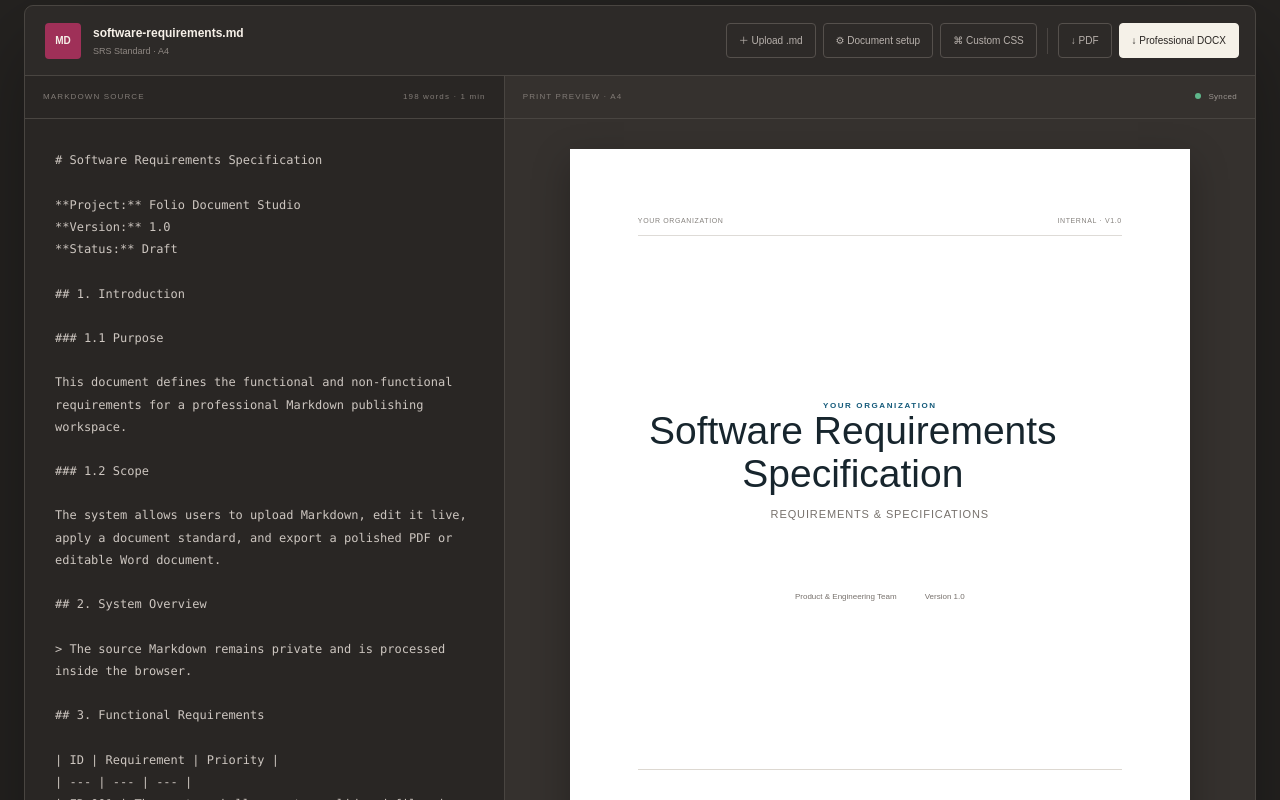
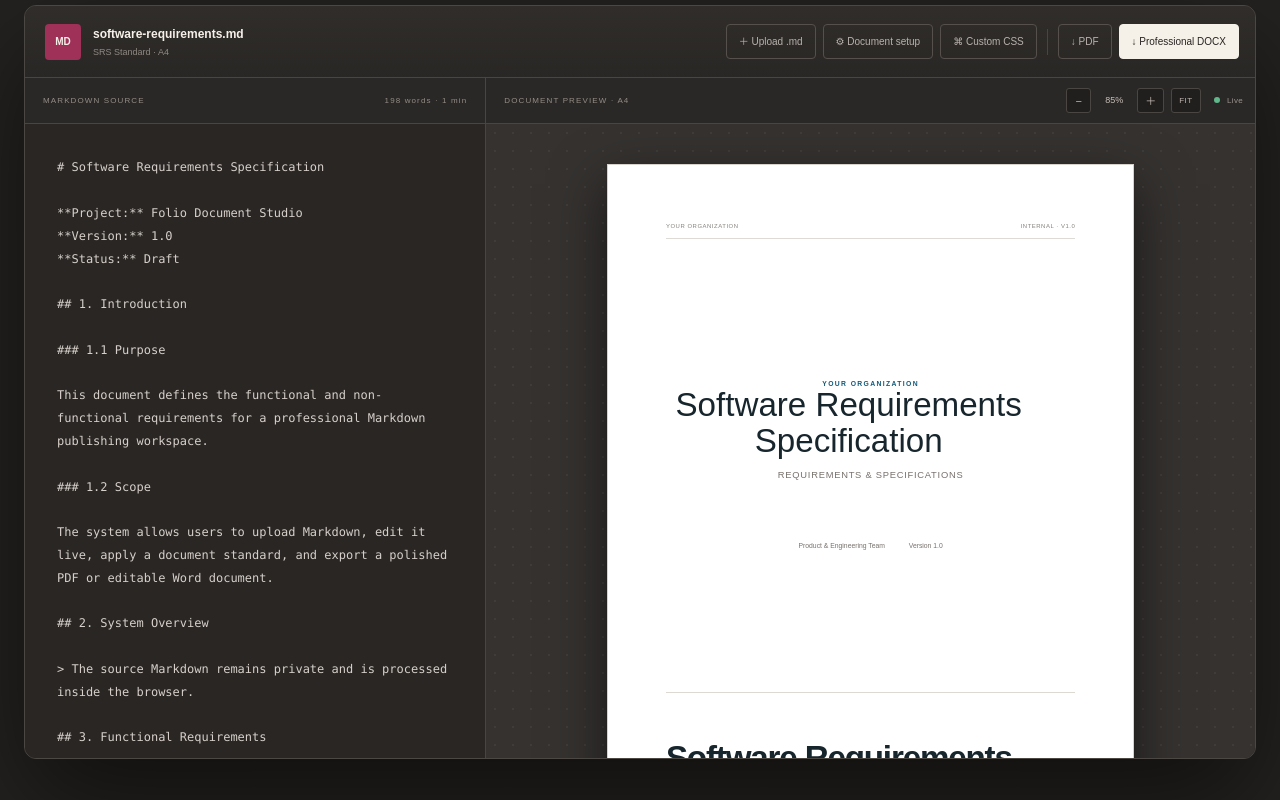
Before and after one commit to Sai-nath/folio, a Next.js app: page / in a window 1280 px wide. Shown: the part 1040-1840 px from the top of the page. Built offline with nearby package versions, Linux system fonts and the light colour scheme.

Commit message:
Fix document preview scrolling and polish studio

```diff
--- a/app/globals.css
+++ b/app/globals.css
@@ -37,8 +37,8 @@ a { color: inherit; text-decoration: none; }
 .studio-heading { display: flex; justify-content: space-between; align-items: flex-end; margin-bottom: 45px; }
 .studio-heading h2 { margin: 15px 0 0; font: 400 clamp(42px, 5vw, 66px)/.98 Georgia, serif; letter-spacing: -.045em; }
 .studio-heading > p { color: #a7a09b; max-width: 390px; font: 15px/1.65 Georgia, serif; }
-.studio { border: 1px solid #494541; background: #2d2a28; border-radius: 9px; overflow: hidden; box-shadow: 0 36px 90px #0005; }
-.studio-bar { min-height: 70px; padding: 13px 16px 13px 20px; display: flex; align-items: center; justify-content: space-between; border-bottom: 1px solid #494541; }
+.studio { border: 1px solid #4b4743; background: #2d2a28; border-radius: 12px; overflow: hidden; box-shadow: 0 44px 110px #0008, inset 0 1px #ffffff0a; }
+.studio-bar { min-height: 72px; padding: 13px 16px 13px 20px; display: flex; align-items: center; justify-content: space-between; border-bottom: 1px solid #494541; background: linear-gradient(180deg, #302d2a, #292725); }
 .file-name { display: flex; align-items: center; gap: 12px; }
 .file-mark { display: grid; place-items: center; background: #9f3058; width: 36px; height: 36px; border-radius: 4px; font: 700 10px Arial; }
 .file-name b, .file-name small { display: block; }
@@ -49,21 +49,34 @@ a { color: inherit; text-decoration: none; }
 .bar-tools button:hover, .bar-tools button.active { background: #3b3734; color: white; }
 .bar-tools button.export { background: #f5f1e8; color: #282421; border-color: #f5f1e8; }
 .divider { width: 1px; height: 26px; background: #4a4542; margin: 0 3px; }
-.workspace { min-height: 650px; display: grid; grid-template-columns: minmax(300px, .78fr) minmax(460px, 1.22fr); position: relative; }
+.workspace { height: clamp(680px, 78vh, 900px); min-height: 0; display: grid; grid-template-columns: minmax(330px, .75fr) minmax(520px, 1.25fr); position: relative; }
 .editor-pane, .preview-pane, .inspector-pane { min-width: 0; display: flex; flex-direction: column; }
 .editor-pane { background: #292624; border-right: 1px solid #494541; }
-.preview-pane { background: #35312e; }
-.pane-label { height: 43px; flex: 0 0 43px; padding: 0 18px; display: flex; align-items: center; justify-content: space-between; border-bottom: 1px solid #494541; color: #817b76; font-size: 8px; letter-spacing: .14em; }
+.preview-pane { min-height: 0; background: #302d2b; overflow: hidden; }
+.pane-label { height: 46px; flex: 0 0 46px; padding: 0 18px; display: flex; align-items: center; justify-content: space-between; border-bottom: 1px solid #494541; color: #938c86; background: #2a2826; font-size: 8px; letter-spacing: .14em; }
 .pane-label .live { color: #9a948f; letter-spacing: .04em; text-transform: none; }
 .live i { display: inline-block; width: 6px; height: 6px; border-radius: 50%; background: #5fb78b; margin-right: 5px; }
-.editor-pane textarea { resize: none; flex: 1; border: 0; outline: none; padding: 30px; background: transparent; color: #cdc6c0; font: 12px/1.85 ui-monospace, SFMono-Regular, Menlo, monospace; caret-color: #dc8ba9; }
-.preview-pane { padding-bottom: 42px; }
-.paper { width: min(620px, calc(100% - 70px)); min-height: 790px; margin: 30px auto 0; padding: var(--page-padding); background: var(--paper); color: var(--ink); box-shadow: 0 13px 35px #0004; font-family: var(--doc-font); position: relative; overflow: hidden; }
+.editor-pane textarea { resize: none; flex: 1; min-height: 0; border: 0; outline: none; padding: 32px; background: transparent; color: #d7d0ca; font: 12px/1.9 ui-monospace, SFMono-Regular, Menlo, monospace; caret-color: #dc8ba9; overflow: auto; scrollbar-color: #5d5651 #292624; }
+.preview-toolbar { padding-right: 12px; }
+.preview-actions { display: flex; align-items: center; gap: 3px; letter-spacing: 0; }
+.preview-actions button { display: grid; place-items: center; min-width: 25px; height: 25px; padding: 0 7px; border: 1px solid #4a4642; border-radius: 3px; background: #211f1d; color: #bdb5af; font-size: 11px; cursor: pointer; }
+.preview-actions button:hover { border-color: #746d67; color: white; }
+.preview-actions > span:not(.live) { min-width: 40px; text-align: center; color: #c6beb8; font-size: 9px; }
+.preview-actions .fit-button { margin-left: 4px; font-size: 8px; text-transform: uppercase; letter-spacing: .05em; }
+.preview-actions .live { margin-left: 10px; }
+.preview-scroll { flex: 1; min-height: 0; overflow: auto; overscroll-behavior: contain; scroll-behavior: smooth; outline: none; background-color: #353230; background-image: radial-gradient(#ffffff0d 1px, transparent 1px); background-size: 18px 18px; scrollbar-color: #6b625c #2b2927; scrollbar-width: thin; }
+.preview-scroll:focus-visible { box-shadow: inset 0 0 0 2px #9f3058; }
+.preview-scroll::-webkit-scrollbar, .editor-pane textarea::-webkit-scrollbar, .inspector-scroll::-webkit-scrollbar { width: 10px; height: 10px; }
+.preview-scroll::-webkit-scrollbar-track, .editor-pane textarea::-webkit-scrollbar-track { background: #292725; }
+.preview-scroll::-webkit-scrollbar-thumb, .editor-pane textarea::-webkit-scrollbar-thumb { background: #5e5752; border: 2px solid #292725; border-radius: 10px; }
+.page-stage { min-width: max-content; min-height: 100%; padding: 40px 52px 70px; display: flex; align-items: flex-start; justify-content: center; }
+.paper { width: 620px; min-height: 877px; margin: 0 auto; padding: var(--page-padding); background: var(--paper); color: var(--ink); box-shadow: 0 2px 3px #0002, 0 22px 60px #0008; font-family: var(--doc-font); position: relative; overflow: visible; transform-origin: top center; border: 1px solid #d7d3cc; }
 .page-a4 { aspect-ratio: 210 / 297; }
 .page-letter { aspect-ratio: 8.5 / 11; }
 .paper-header, .paper-footer { display: flex; justify-content: space-between; align-items: center; color: #85817d; font: 7px/1.2 Arial, sans-serif; letter-spacing: .09em; text-transform: uppercase; }
 .paper-header { margin-bottom: 34px; padding-bottom: 9px; border-bottom: 1px solid #dedbd7; }
 .paper-footer { position: absolute; left: var(--page-padding); right: var(--page-padding); bottom: 24px; padding-top: 9px; border-top: 1px solid #dedbd7; }
+.document-preview { padding-bottom: 28px; }
 .cover-preview { min-height: 500px; display: flex; flex-direction: column; justify-content: center; text-align: center; border-bottom: 1px solid #ddd8d1; margin-bottom: 55px; padding: 35px 0 70px; }
 .cover-preview small { color: var(--accent); font: 700 8px/1 Arial, sans-serif; letter-spacing: .2em; text-transform: uppercase; }
 .cover-preview h1 { max-width: 430px; margin: 52px auto 18px; font-family: var(--doc-font); font-size: 42px; line-height: 1.08; }
@@ -165,9 +178,9 @@ footer small { font-size: 9px; letter-spacing: .1em; text-transform: uppercase;
   .hero { min-height: 590px; padding-top: 80px; }
   .hero-rule { width: 300px; }
   .studio-heading { align-items: flex-start; flex-direction: column; gap: 20px; }
-  .workspace { grid-template-columns: 1fr; }
-  .editor-pane { min-height: 470px; border-right: 0; border-bottom: 1px solid #494541; }
-  .preview-pane { min-height: 740px; }
+  .workspace { height: auto; grid-template-columns: 1fr; }
+  .editor-pane { min-height: 470px; height: 56vh; border-right: 0; border-bottom: 1px solid #494541; }
+  .preview-pane { min-height: 720px; height: 78vh; }
   .template-grid { grid-template-columns: 1fr; max-width: 540px; margin: auto; }
   .feature-grid { grid-template-columns: 1fr; }
   .feature-grid > div, .feature-grid > div + div { min-height: auto; padding: 45px 0; border-right: 0; border-bottom: 1px solid #d3cbc0; }
@@ -188,7 +201,8 @@ footer small { font-size: 9px; letter-spacing: .1em; text-transform: uppercase;
   .studio-bar { align-items: flex-start; gap: 12px; flex-direction: column; }
   .bar-tools { width: 100%; overflow-x: auto; }
   .bar-tools button { white-space: nowrap; }
-  .paper { width: calc(100% - 22px); min-height: 680px; padding: 45px 32px; }
+  .page-stage { padding: 24px 20px 55px; }
+  .paper { width: 560px; min-height: 792px; padding: 45px 38px; }
   .paper h1 { font-size: 30px; }
   .inspector-pane { width: 100%; }
   .mini-page { margin: 18px 24px; }
@@ -199,7 +213,7 @@ footer small { font-size: 9px; letter-spacing: .1em; text-transform: uppercase;
   body { background: white; }
   body * { visibility: hidden !important; }
   .document-shell, .document-shell * { visibility: visible !important; }
-  .document-shell { position: absolute; inset: 0; width: 100%; min-height: 100%; margin: 0; padding: var(--page-padding); box-shadow: none; overflow: visible; }
+  .document-shell { position: absolute; inset: 0; width: 100%; min-height: 100%; margin: 0; padding: var(--page-padding); box-shadow: none; overflow: visible; zoom: 1 !important; }
   .paper-footer { position: fixed; }
   @page { margin: 0; }
 }
--- a/app/page.tsx
+++ b/app/page.tsx
@@ -83,6 +83,7 @@ export default function Home() {
   const [numberedHeadings, setNumberedHeadings] = useState(true);
   const [showHeader, setShowHeader] = useState(true);
   const [showPageNumbers, setShowPageNumbers] = useState(true);
+  const [zoom, setZoom] = useState(85);
   const fileRef = useRef<HTMLInputElement>(null);
   const theme = themes[themeKey];
 
@@ -290,12 +291,16 @@ export default function Home() {
           <div className="workspace">
             <section className="editor-pane"><div className="pane-label"><span>MARKDOWN SOURCE</span><span>{words} words · {readingTime} min</span></div><textarea aria-label="Markdown editor" value={markdown} onChange={(e) => setMarkdown(e.target.value)} spellCheck="false" /></section>
             <section className="preview-pane">
-              <div className="pane-label"><span>PRINT PREVIEW · {pageSize.toUpperCase()}</span><span className="live"><i/> Synced</span></div>
-              <div className={`paper document-shell page-${pageSize} margin-${marginSize}`} style={{ "--accent": theme.accent, "--ink": theme.ink, "--paper": theme.paper, "--doc-font": theme.font, "--page-padding": padding } as React.CSSProperties}>
-                {showHeader && <div className="paper-header"><span>{organization}</span><span>{classification} · V{version}</span></div>}
-                {coverPage && <section className="cover-preview"><small>{organization}</small><h1>{title}</h1><p>{themes[themeKey].category}</p><div><span>{author}</span><span>Version {version}</span></div></section>}
-                <article className={`document-preview theme-${themeKey} ${numberedHeadings ? "numbered-headings" : ""}`} dangerouslySetInnerHTML={{ __html: html }} />
-                {showPageNumbers && <div className="paper-footer"><span>{filename}</span><span>01</span></div>}
+              <div className="pane-label preview-toolbar"><span>DOCUMENT PREVIEW · {pageSize.toUpperCase()}</span><div className="preview-actions"><button aria-label="Zoom out" onClick={() => setZoom(Math.max(55, zoom - 10))}>−</button><span>{zoom}%</span><button aria-label="Zoom in" onClick={() => setZoom(Math.min(125, zoom + 10))}>＋</button><button className="fit-button" onClick={() => setZoom(85)}>Fit</button><span className="live"><i/> Live</span></div></div>
+              <div className="preview-scroll" tabIndex={0} aria-label="Scrollable document preview">
+                <div className="page-stage">
+                  <div className={`paper document-shell page-${pageSize} margin-${marginSize}`} style={{ "--accent": theme.accent, "--ink": theme.ink, "--paper": theme.paper, "--doc-font": theme.font, "--page-padding": padding, zoom: zoom / 100 } as React.CSSProperties}>
+                    {showHeader && <div className="paper-header"><span>{organization}</span><span>{classification} · V{version}</span></div>}
+                    {coverPage && <section className="cover-preview"><small>{organization}</small><h1>{title}</h1><p>{themes[themeKey].category}</p><div><span>{author}</span><span>Version {version}</span></div></section>}
+                    <article className={`document-preview theme-${themeKey} ${numberedHeadings ? "numbered-headings" : ""}`} dangerouslySetInnerHTML={{ __html: html }} />
+                    {showPageNumbers && <div className="paper-footer"><span>{filename}</span><span>01</span></div>}
+                  </div>
+                </div>
               </div>
             </section>
             {panel === "settings" && settingsPanel}
```
Also changed, not shown: 1 other file (tests, documents, lock files or other folders).
